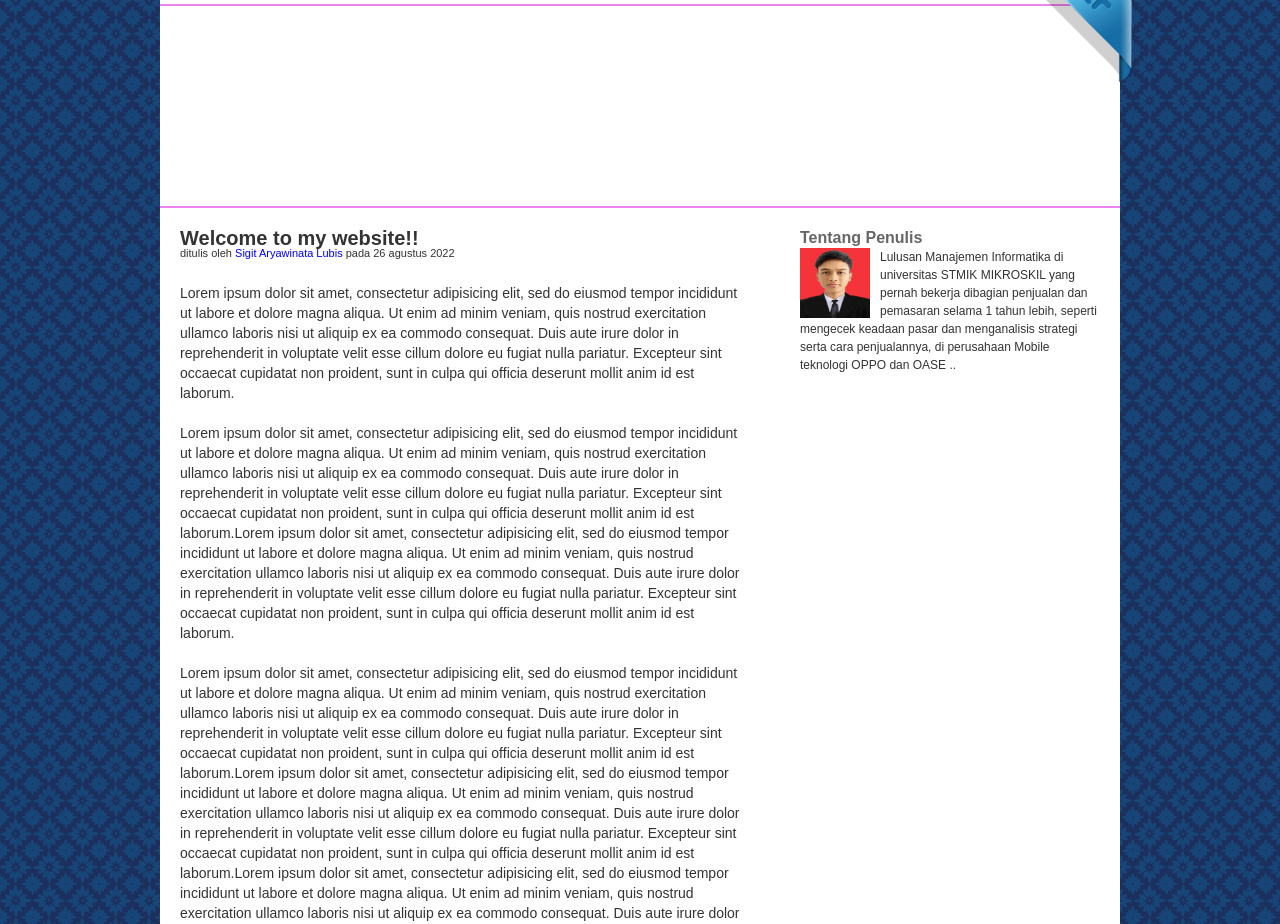
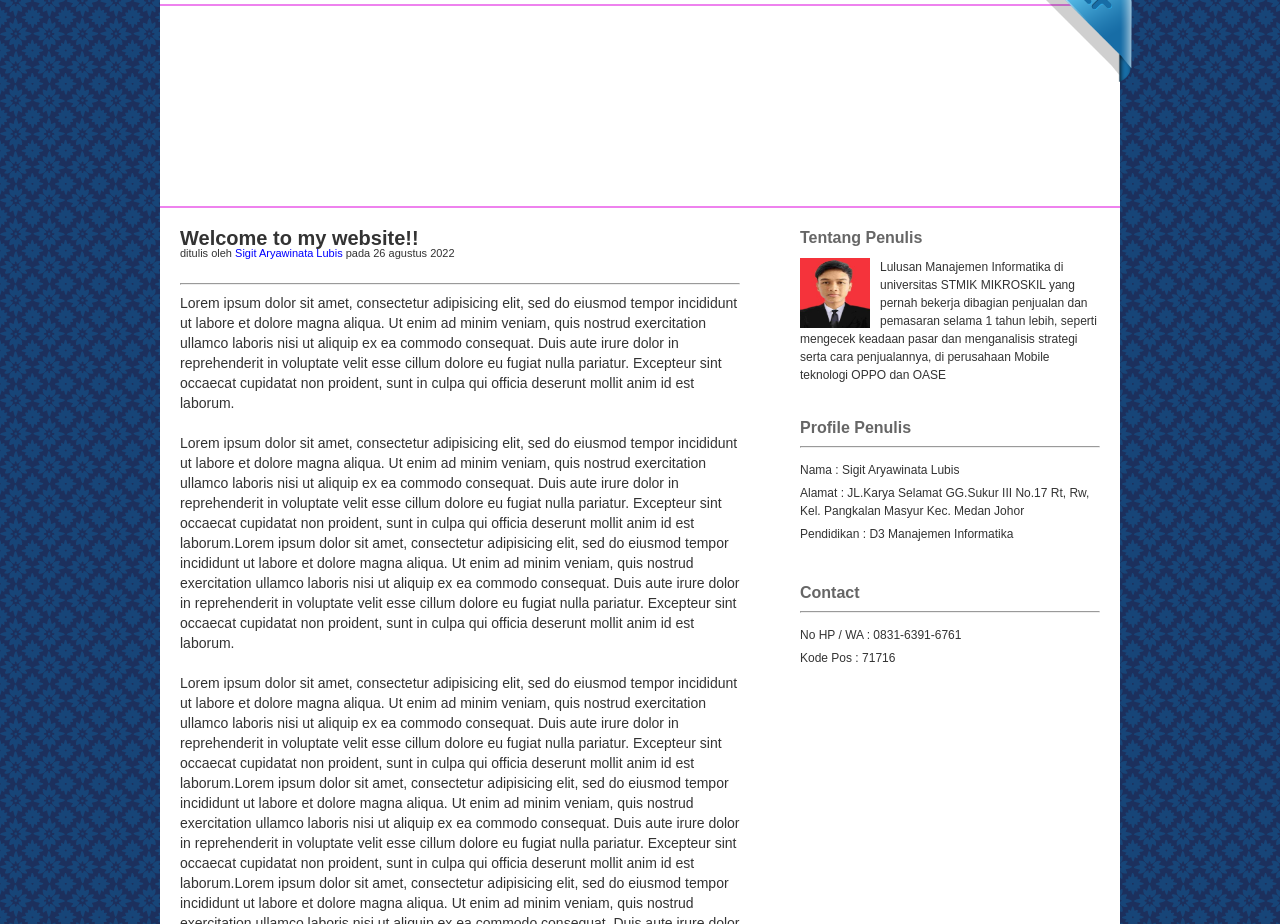
Before and after one commit to PlatinumNier/sigitAryawinataLubis2, a plain HTML site: page index.html in a window 1280 px wide. Shown: the part 166-1090 px from the top of the page. Drawn offline with Linux system fonts and the light colour scheme.

Commit message:
Menambah deskripsi profile

```diff
--- a/MyWebsite.css
+++ b/MyWebsite.css
@@ -158,8 +158,10 @@ body {
 
 .sidebar {
 	width: 300px;
+	height: 150px;
 	float: right;
 	padding: 20px;
+
 }
 
 .sidebar img {
@@ -170,6 +172,7 @@ body {
 }
 
 .sidebar h3 {
+	padding-bottom: 10px;
 	font-weight: bold;
 	color: #666;
 }
@@ -177,6 +180,48 @@ body {
 .sidebar p {
 	font :12px/18px arial;
 }
+
+/* Profile penulis */
+
+.sidebarPenulis {
+	width: 300px;
+	float: right;
+	padding: 20px;
+
+}
+
+.sidebarPenulis h3 {
+	padding-bottom: : -30px;
+	font-weight: bold;
+	color: #666;
+}
+
+.sidebarPenulis p {
+	font :12px/18px arial;
+	padding-top: 5px;
+}
+
+/* Contact penulis */
+
+.sidebarContact {
+	width: 300px;
+	float: right;
+	padding: 20px;
+
+
+}
+
+.sidebarContact h3 {
+	padding-top: -30px;
+	font-weight: bold;
+	color: #666;
+}
+
+.sidebarContact p {
+	font :12px/18px arial;
+	padding-top: 5px;
+}
+
 
 
 /* Footer */
--- a/index.html
+++ b/index.html
@@ -10,7 +10,7 @@
 <div class="Container">
 	<a href="http://www.twitter.com" class="twitter" target="_blank">Twitter</a>
 	<div class="header">
-		<h1 class="Judul">My Website</h1>
+		<h1 class="Judul">My Website | Sigit Aryawinata Lubis</h1>
 		<ul>
 			<li><a href="https://platinumnier.github.io/sigitAryawinataLubis/">Home</a></li>
 			<li><a href="https://platinumnier.github.io/sigitAryawinataLubis/#about">about</a></li>
@@ -26,6 +26,7 @@
 			<div class="main">
 				<h2>Welcome to my website!!</h2>
 				<p class="penulis">ditulis oleh <a href="#">Sigit Aryawinata Lubis</a> pada 26 agustus 2022</p>
+				<hr>
 
 			    <p>Lorem ipsum dolor sit amet, consectetur adipisicing elit, sed do eiusmod
 			    tempor incididunt ut labore et dolore magna aliqua. Ut enim ad minim veniam,
@@ -68,7 +69,27 @@
 			<div class="sidebar">
 				<h3>Tentang Penulis</h3>
 				<img src="img/PasPoto.jpg" alt="Sigit Aryawinata Lubis">
-				<p>Lulusan Manajemen Informatika di universitas STMIK MIKROSKIL yang pernah bekerja dibagian penjualan dan pemasaran selama 1 tahun lebih, seperti mengecek keadaan pasar dan menganalisis strategi serta cara penjualannya, di perusahaan Mobile teknologi OPPO dan OASE ..</p>
+				<p>Lulusan Manajemen Informatika di universitas STMIK MIKROSKIL yang pernah bekerja dibagian penjualan dan pemasaran selama 1 tahun lebih, seperti mengecek keadaan pasar dan menganalisis strategi serta cara penjualannya, di perusahaan Mobile teknologi OPPO dan OASE </p>
+				<br>
+
+			</div>
+
+			<div class="sidebarPenulis">
+				<h3>Profile Penulis</h3>
+				<hr>
+				<p>Nama : Sigit Aryawinata Lubis</p>
+				<p>Alamat : JL.Karya Selamat GG.Sukur III No.17 Rt, Rw, Kel. Pangkalan
+				   Masyur Kec. Medan Johor</p>
+				<p>Pendidikan : D3 Manajemen Informatika</p>
+			</div>
+
+
+			<div class="sidebarContact">
+				<h3>Contact</h3>
+				<hr>
+				<p>No HP / WA : 0831-6391-6761</p>
+				<p>Kode Pos : 71716</p>
+
 			</div>
 
 		</div>
```
